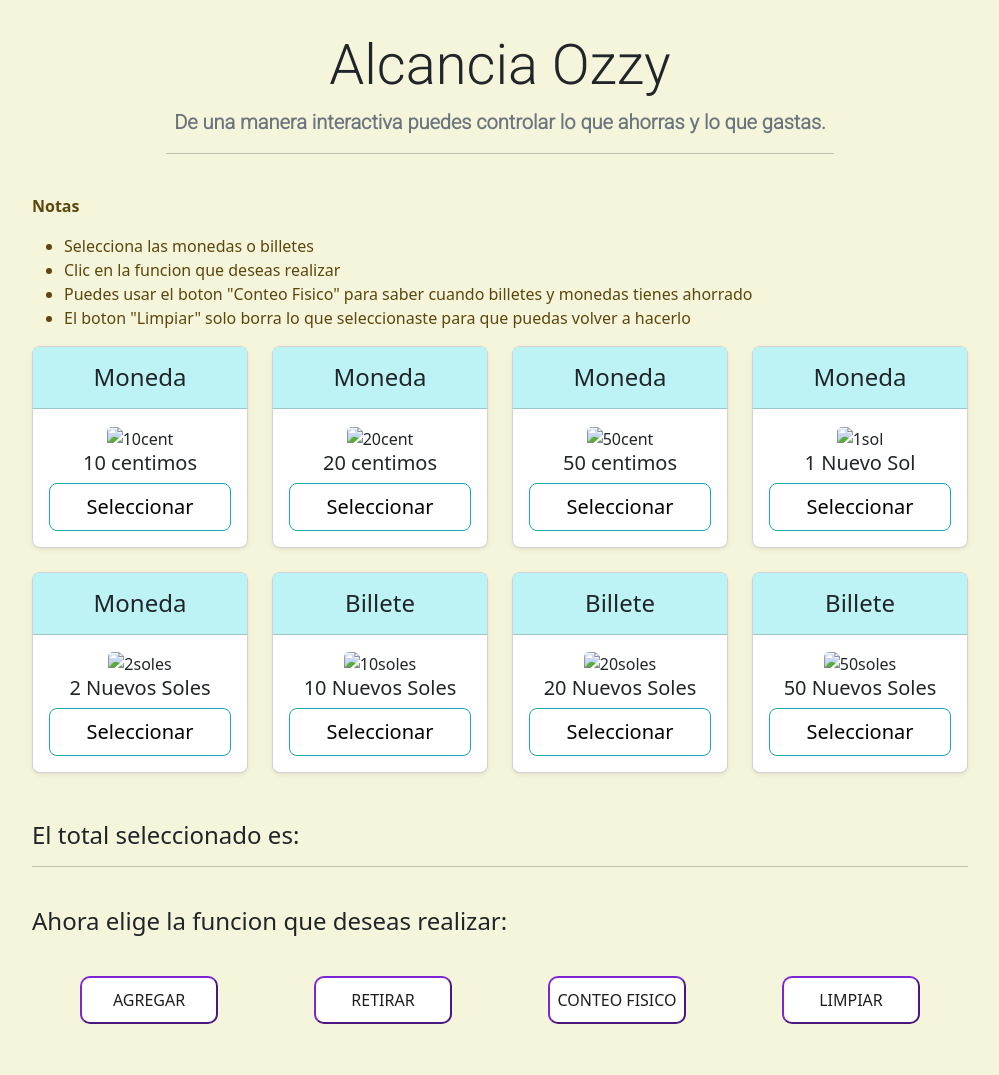
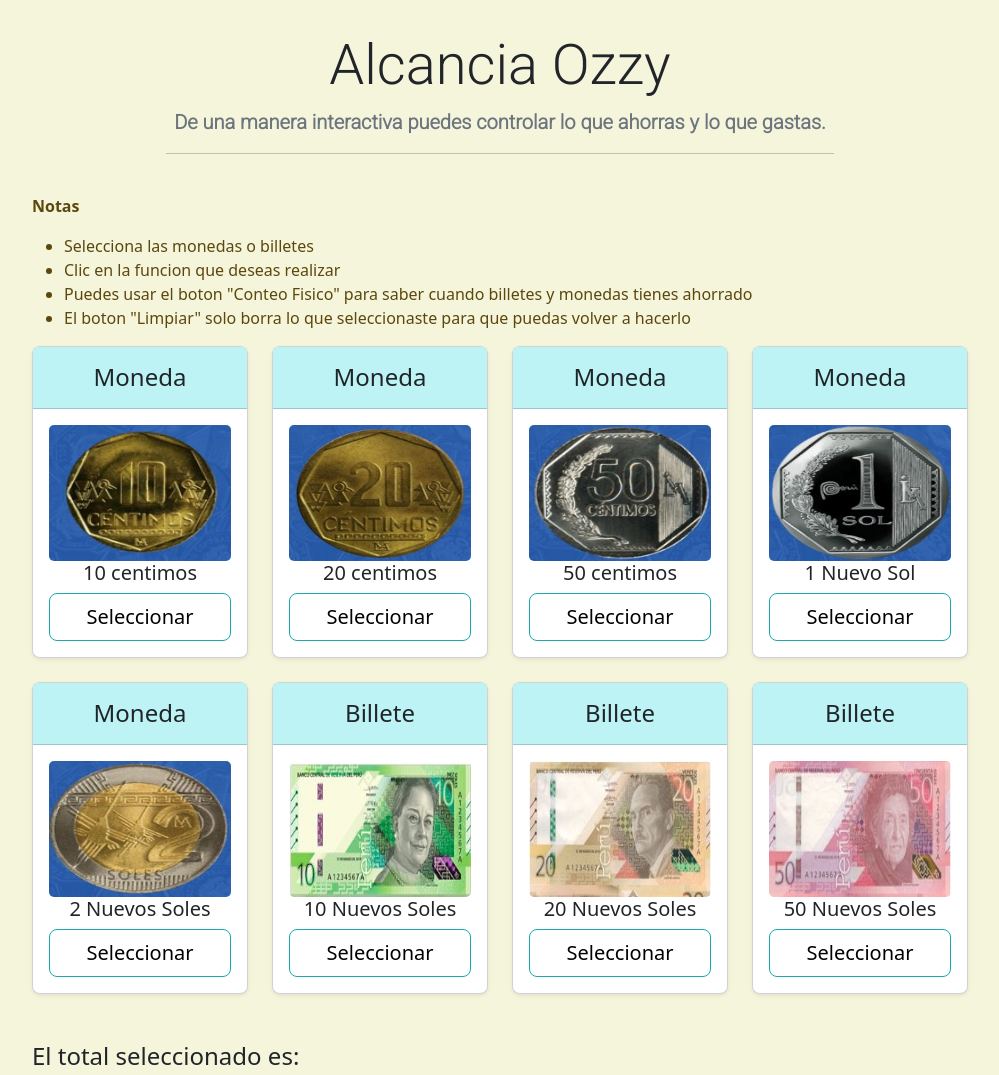
Before and after one commit to Jessilen20/ProyectoFinal-Osores, a plain HTML site: page index.html in a window 1280 px wide. Shown: the top 1075 px of the page, without its empty margins (140-1139 px from the left). Drawn offline with nearby package versions, Linux system fonts and the light colour scheme; the site is published under a folder, as on GitHub Pages, so addresses that start at the root find nothing.

Commit message:
Correcion img

```diff
--- a/index.html
+++ b/index.html
@@ -46,7 +46,7 @@
                             <h4 class="my-0 fw-normal">Moneda</h4>
                         </div>
                         <div class="card-body">
-                            <img class="card-img" src="/img/centimos10.jpg" alt="10cent">
+                            <img class="card-img" src="img/centimos10.jpg" alt="10cent">
                             <h5 class="card-title pricing-card-title">10 centimos
                             </h5>
                             <button type="button" id="1"
@@ -61,7 +61,7 @@
                             <h4 class="my-0 fw-normal">Moneda</h4>
                         </div>
                         <div class="card-body">
-                            <img class="card-img" src="/img/centimos20.jpg" alt="20cent">
+                            <img class="card-img" src="img/centimos20.jpg" alt="20cent">
                             <h5 class="card-title pricing-card-title">20 centimos
                             </h5>
                             <button type="button" id="2"
@@ -76,7 +76,7 @@
                             <h4 class="my-0 fw-normal">Moneda</h4>
                         </div>
                         <div class="card-body">
-                            <img class="card-img" src="/img/centimos50.jpg" alt="50cent">
+                            <img class="card-img" src="img/centimos50.jpg" alt="50cent">
                             <h5 class="card-title pricing-card-title">50 centimos
                             </h5>
                             <button type="button" id="3"
@@ -91,7 +91,7 @@
                             <h4 class="my-0 fw-normal">Moneda</h4>
                         </div>
                         <div class="card-body">
-                            <img class="card-img" src="/img/sol1.jpg" alt="1sol">
+                            <img class="card-img" src="img/sol1.jpg" alt="1sol">
                             <h5 class="card-title pricing-card-title">1 Nuevo Sol
                             </h5>
                             <button type="button" id="4"
@@ -106,7 +106,7 @@
                             <h4 class="my-0 fw-normal">Moneda</h4>
                         </div>
                         <div class="card-body">
-                            <img class="card-img" src="/img/sol2.jpg" alt="2soles">
+                            <img class="card-img" src="img/sol2.jpg" alt="2soles">
                             <h5 class="card-title pricing-card-title">2 Nuevos Soles
                             </h5>
                             <button type="button" id="5"
@@ -121,7 +121,7 @@
                             <h4 class="my-0 fw-normal">Billete</h4>
                         </div>
                         <div class="card-body">
-                            <img class="card-img" src="/img/billete10.jpg" alt="10soles">
+                            <img class="card-img" src="img/billete10.jpg" alt="10soles">
                             <h5 class="card-title pricing-card-title">10 Nuevos Soles
                             </h5>
                             <button type="button" id="6"
@@ -136,7 +136,7 @@
                             <h4 class="my-0 fw-normal">Billete</h4>
                         </div>
                         <div class="card-body">
-                            <img class="card-img" src="/img/billete20.jpg" alt="20soles">
+                            <img class="card-img" src="img/billete20.jpg" alt="20soles">
                             <h5 class="card-title pricing-card-title">20 Nuevos Soles
                             </h5>
                             <button type="button" id="7"
@@ -151,7 +151,7 @@
                             <h4 class="my-0 fw-normal">Billete</h4>
                         </div>
                         <div class="card-body">
-                            <img class="card-img" src="/img/billete50.jpg" alt="50soles">
+                            <img class="card-img" src="img/billete50.jpg" alt="50soles">
                             <h5 class="card-title pricing-card-title">50 Nuevos Soles
                             </h5>
                             <button type="button" id="8"
```
